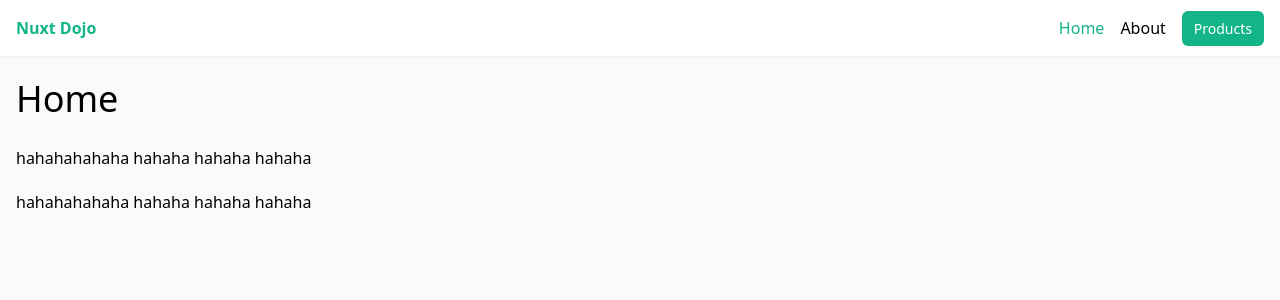
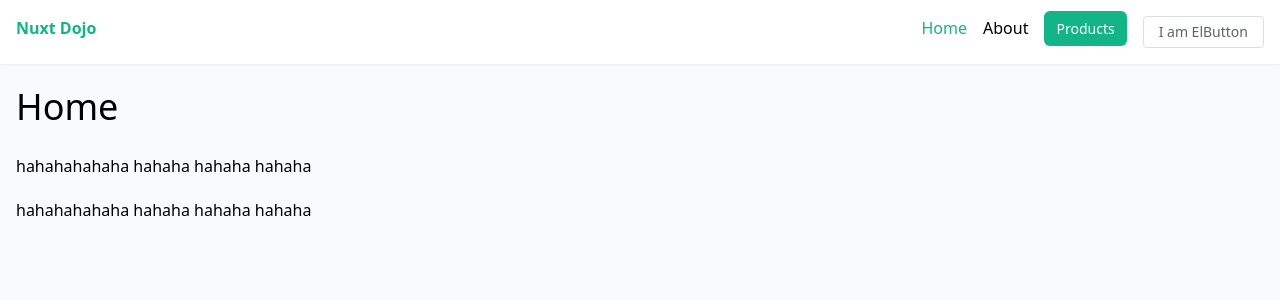
Before and after one commit to cindy951357/-learn-nuxt3-ninja, a Nuxt app: page / in a window 1280 px wide. Shown: the top 300 px of the page. Built offline with nearby package versions, Linux system fonts and the light colour scheme.

Commit message:
add Element Plust

```diff
--- a/layouts/default.vue
+++ b/layouts/default.vue
@@ -13,6 +13,9 @@
                 <li>
                     <NuxtLink to="/products" class="btn">Products</NuxtLink>
                 </li>
+                <li>
+                    <el-button>I am ElButton</el-button>
+                </li>
             </ul>
         </nav>
     </header>
@@ -22,6 +25,13 @@
 </div>
 </template>
 
+<script lang="ts">
+import { ElButton } from 'element-plus';
+export default {
+    components: { ElButton },
+}
+</script>
+
 <style scoped>
 .router-link-exact-active {
     color: #12b488;
--- a/nuxt.config.ts
+++ b/nuxt.config.ts
@@ -2,6 +2,7 @@
 export default defineNuxtConfig({
   devtools: { enabled: true },
   modules: [
-    '@nuxtjs/tailwindcss'
+    '@nuxtjs/tailwindcss',
+    '@element-plus/nuxt',
   ]
 })
--- a/package.json
+++ b/package.json
@@ -10,10 +10,14 @@
     "postinstall": "nuxt prepare"
   },
   "devDependencies": {
+    "@element-plus/nuxt": "^1.0.7",
     "@nuxt/devtools": "latest",
     "@nuxtjs/tailwindcss": "^6.10.1",
     "nuxt": "^3.8.2",
     "vue": "^3.3.12",
     "vue-router": "^4.2.5"
+  },
+  "dependencies": {
+    "element-plus": "^2.4.4"
   }
 }
```
Also changed, not shown: 2 other files (tests, documents, lock files or other folders).
